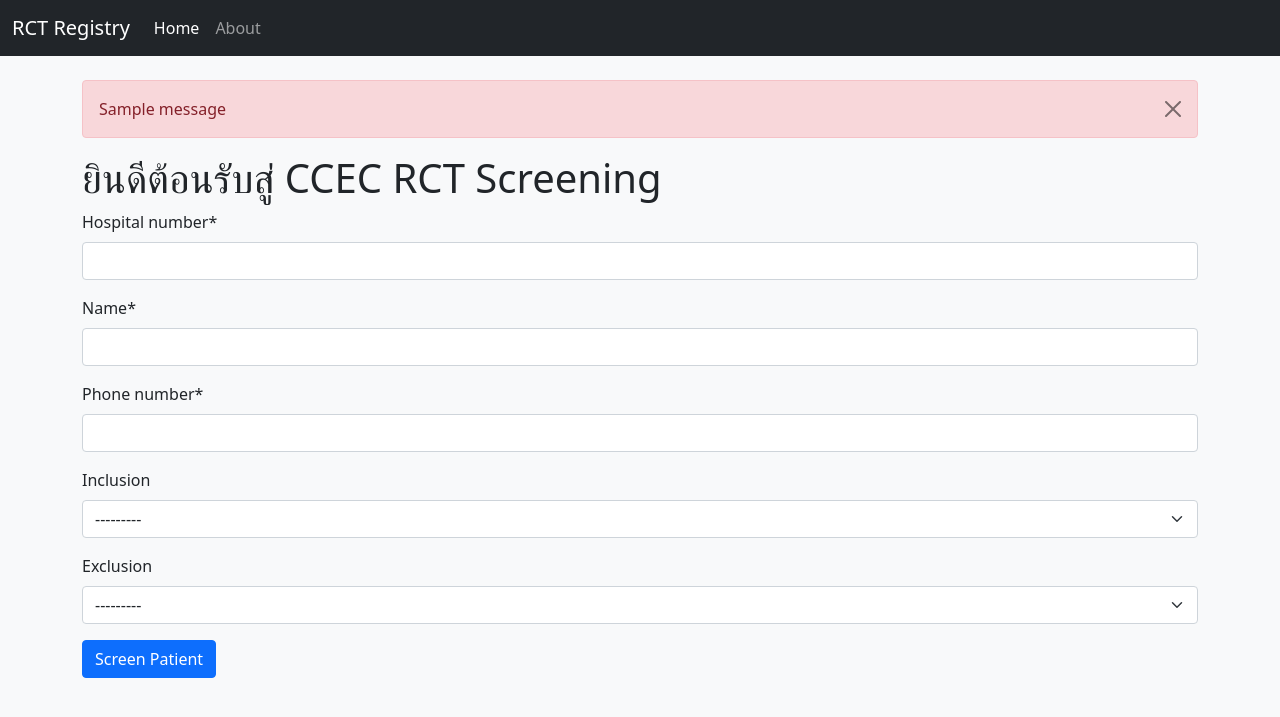
After one commit to poonnakarn/rct-randomizer, a Django app: page /screening/ in a window 1280 px wide. The commit adds this page. Shown: the top 717 px of the page. Run offline with Django 3.2, Linux system fonts and the light colour scheme; tables that the repository leaves empty hold one stand-in row (values such as "Sample post"); one stand-in notice (Sample message) is shown; parts of the project's set-up code (start-up, migrations or seed data) failed here and were passed over; some libraries are stand-ins or nearby versions.

Commit message:
Implement screening module

```diff
--- a/django_project/settings.py
+++ b/django_project/settings.py
@@ -28,6 +28,7 @@ INSTALLED_APPS = [
     # 3rd Party
     'crispy_forms',
     'crispy_bootstrap5',
+    'multiselectfield',
 ]
 
 MIDDLEWARE = [
--- a/django_project/urls.py
+++ b/django_project/urls.py
@@ -4,5 +4,6 @@ from registry import views
 
 urlpatterns = [
     path('admin/', admin.site.urls),
-    path("", views.home, name="home"),
+    path("screening/", views.screening, name="screening"),
+    # path("enroll/", views.enroll, name="enroll"),
 ]
--- a/registry/forms.py
+++ b/registry/forms.py
@@ -3,6 +3,13 @@ from .models import Patient
 
 
 class PatientForm(forms.ModelForm):
+    # letters = forms.MultipleChoiceField(
+    #     choices=CHOICES, widget=forms.CheckboxSelectMultiple(), label='Test', required=True)
+
+    # inclusion = forms.MultipleChoiceField(
+    #     label='hi', widget=forms.CheckboxSelectMultiple())
+
     class Meta:
         model = Patient
-        fields = ['hospital_number', 'name']
+        fields = ['hospital_number', 'name',
+                  'phone_number', 'inclusion', 'exclusion', ]
--- a/registry/models.py
+++ b/registry/models.py
@@ -1,16 +1,39 @@
 from django.db import models
+from multiselectfield import MultiSelectField
+
+INCLUSION_CHOICES = [
+    ('in_epilepsy', '1)	ผู้ป่วยที่ได้รับการวินิจฉัยโรคลมชักและ/หรือญาติผู้ดูแลผู้ป่วยใกล้ชิด'),
+    ('in_freq_morethan_one',
+     '2) มีความถี่ในการชักมากกว่าหรือเท่ากับ 1 ครั้งต่อเดือนในช่วง 1 เดือนที่ผ่านมา'),
+    ('in_age_morethan_eighteen', '3) อายุตั้งแต่ 18 ปีขึ้นไป'),
+]
+
+EXCLUSION_CHOICES = [
+    ('ex_medical_condition', '1) ผู้ป่วยที่มีระดับสติปัญญาบกพร่องรุนแรงหรือมีพัฒนาการช้า, ผู้ป่วยที่มีโรคทางจิตเวชรุนแรง (psychosis), PNES, ผู้ป่วยที่มีโรคประจำตัวรุนแรง (เช่นเนื้องอก, กระดูกหัก), ผู้ป่วยที่ไม่สามารถดูแลตนเองได้'),
+    ('ex_not_android',
+     '2) ไม่ได้ใช้ Android'),
+]
+
 
 class Patient(models.Model):
-    hospital_number = models.CharField(max_length=10)
-    name = models.CharField(max_length=20)
+    hospital_number = models.CharField(max_length=10, blank=False)
+    name = models.CharField(max_length=20, blank=False)
     time = models.DateTimeField(auto_now=True)
+    phone_number = models.CharField(max_length=10, blank=False)
+
+    inclusion = MultiSelectField(choices=INCLUSION_CHOICES, blank=True)
+    exclusion = MultiSelectField(choices=EXCLUSION_CHOICES, blank=True)
+
+    eligible = models.BooleanField()
 
     def __str__(self):
         return self.hospital_number
 
+
 class Sequence(models.Model):
     arm = models.CharField(max_length=10)
-    patient = models.OneToOneField(Patient, null=True, default=None, on_delete=models.CASCADE)
+    patient = models.OneToOneField(
+        Patient, null=True, default=None, on_delete=models.CASCADE)
 
     def __str__(self):
         return self.arm
--- /dev/null
+++ b/registry/templates/screening.html
@@ -0,0 +1,38 @@
+{% extends 'base.html' %}
+{% load static %}
+{% load crispy_forms_tags %}
+
+{% block title %}
+<title>CCEC RCT Registry</title>
+{% endblock title %}
+
+{% block content %}
+<div class="container">
+<div>
+  </br>
+  {% if messages %}
+    {% for message in messages %}
+      {% if 'Success' in message.message %}
+        <div class="alert alert-success alert-dismissible fade show" role="alert">
+          <h1>{{ message }}</h1>
+          <button type="button" class="btn-close" data-bs-dismiss="alert" aria-label="Close"></button>
+        </div>
+      {% else %}
+        <div class="alert alert-danger alert-dismissible fade show" role="alert">
+          {{ message }}
+          <button type="button" class="btn-close" data-bs-dismiss="alert" aria-label="Close"></button>
+        </div>
+      {% endif %}
+    {% endfor %}
+  {% endif %}
+
+  <h1>{{ welcome_text }}</h1>
+</div>
+
+<form method="POST">
+  {% csrf_token %}
+  {{ patient_form|crispy }}
+  <button type="submit" name="addpatient" class="btn btn-primary">Screen Patient</button>
+</form>
+
+{% endblock content %}
--- a/registry/views.py
+++ b/registry/views.py
@@ -1,14 +1,62 @@
 from django.shortcuts import redirect, render
-import csv, io
+import csv
+import io
 from .models import Sequence, Patient
 from django.contrib import messages
 from .forms import PatientForm
 import logging
 
 
-def home(request):
+def screening(request):
 
-    template = "home.html"
+    template = "screening.html"
+    # data = Sequence.objects.all().order_by('id')
+    patient_form = PatientForm()
+
+    context = {
+        "welcome_text": "ยินดีต้อนรับสู่ CCEC RCT Screening",
+        # 'sequences': data,
+        'patient_form': patient_form,
+    }
+
+    # handling GET
+    if request.method == "GET":
+        return render(request, template, context)
+
+    # handling POST
+    if request.method == "POST":
+
+        all_sequences = Sequence.objects.all()
+        form = PatientForm(request.POST or None)
+        # arm = None
+        # hn = None
+        if form.is_valid():
+            if len(form.instance.inclusion) == 3 and len(form.instance.exclusion) == 0:
+                form.instance.eligible = True
+                messages.success(request, 'ผู้ป่วย ' +
+                                 form.instance.hospital_number + ' ผ่านการ Screening (Success)')
+            else:
+                form.instance.eligible = False
+                messages.error(request, 'ผู้ป่วย ' +
+                               form.instance.hospital_number + ' ไม่ผ่านการ Screening (Failed)')
+
+            form.save()
+
+        # for sequence in all_sequences:
+        #     if not sequence.patient:
+        #         p = form.save()
+        #         sequence.patient = p
+        #         arm = sequence.arm
+        #         hn = p.hospital_number
+        #         sequence.save()
+        #         break
+
+        return redirect("screening")
+
+
+def enroll(request):
+
+    template = "screening.html"
     data = Sequence.objects.all().order_by('id')
     patient_form = PatientForm()
 
@@ -22,7 +70,6 @@ def home(request):
     if request.method == "GET":
         return render(request, template, context)
 
-
     # handling POST
     if request.method == "POST":
         if 'addcsv' in request.POST:
@@ -31,11 +78,11 @@ def home(request):
 
             if not csv_file:
                 messages.error(request, "Please upload CSV file!")
-                return redirect("home")
+                return redirect("enroll")
 
             if not csv_file.name.endswith('.csv'):
                 messages.error(request, "Only CSV files are supported!")
-                return redirect("home")
+                return redirect("enroll")
 
             data_set = csv_file.read().decode('UTF-8')
 
@@ -46,29 +93,40 @@ def home(request):
 
             for row in csv.reader(io_string, delimiter=','):
                 p = Sequence.objects.create(
-                    arm = row[1],
-                    patient = None
+                    arm=row[1],
+                    patient=None
                 )
 
             messages.success(request, "Added random sequence!")
 
-            return redirect("home")
+            return redirect("screening")
         elif 'addpatient' in request.POST:
 
             all_sequences = Sequence.objects.all()
             form = PatientForm(request.POST or None)
-            arm = None
-            hn = None
+            # arm = None
+            # hn = None
+            if form.is_valid():
+                if len(form.instance.inclusion) == 3 and len(form.instance.exclusion) == 0:
+                    form.instance.eligible = True
+                    messages.success(request, 'Success ผู้ป่วย ' +
+                                     form.instance.hospital_number + ' ผ่านการ Screening')
+                else:
+                    form.instance.eligible = False
+                    messages.error(request, 'Fail ผู้ป่วย ' +
+                                   form.instance.hospital_number + ' ไม่ผ่านการ Screening')
 
-            for sequence in all_sequences:
-                logging.debug(sequence.patient)
-                if not sequence.patient:
-                    p = form.save()
-                    sequence.patient = p
-                    arm = sequence.arm
-                    hn = p.hospital_number
-                    sequence.save()
-                    break
+                form.save()
 
-            messages.success(request, "ผู้ป่วย " + hn + " ถูกจัดอยู่ในกลุ่ม "+arm)
-            return redirect("home")
+            else:
+                messages.error(request, "Fail: กรุณาเลือก inclusion/exclusion")
+            # for sequence in all_sequences:
+            #     if not sequence.patient:
+            #         p = form.save()
+            #         sequence.patient = p
+            #         arm = sequence.arm
+            #         hn = p.hospital_number
+            #         sequence.save()
+            #         break
+
+            return redirect("screening")
```
Also changed, not shown: registry/templates/enroll.html (renamed from registry/templates/home.html, +3 -4 lines), registry/migrations/0001_initial.py, registry/migrations/0002_auto_20211120_1744.py (added), registry/migrations/0003_auto_20211120_1748.py (added), registry/migrations/0004_auto_20211120_1749.py (added), registry/migrations/0005_alter_patient_eligible.py (added), registry/migrations/0006_auto_20211120_1806.py (added).
